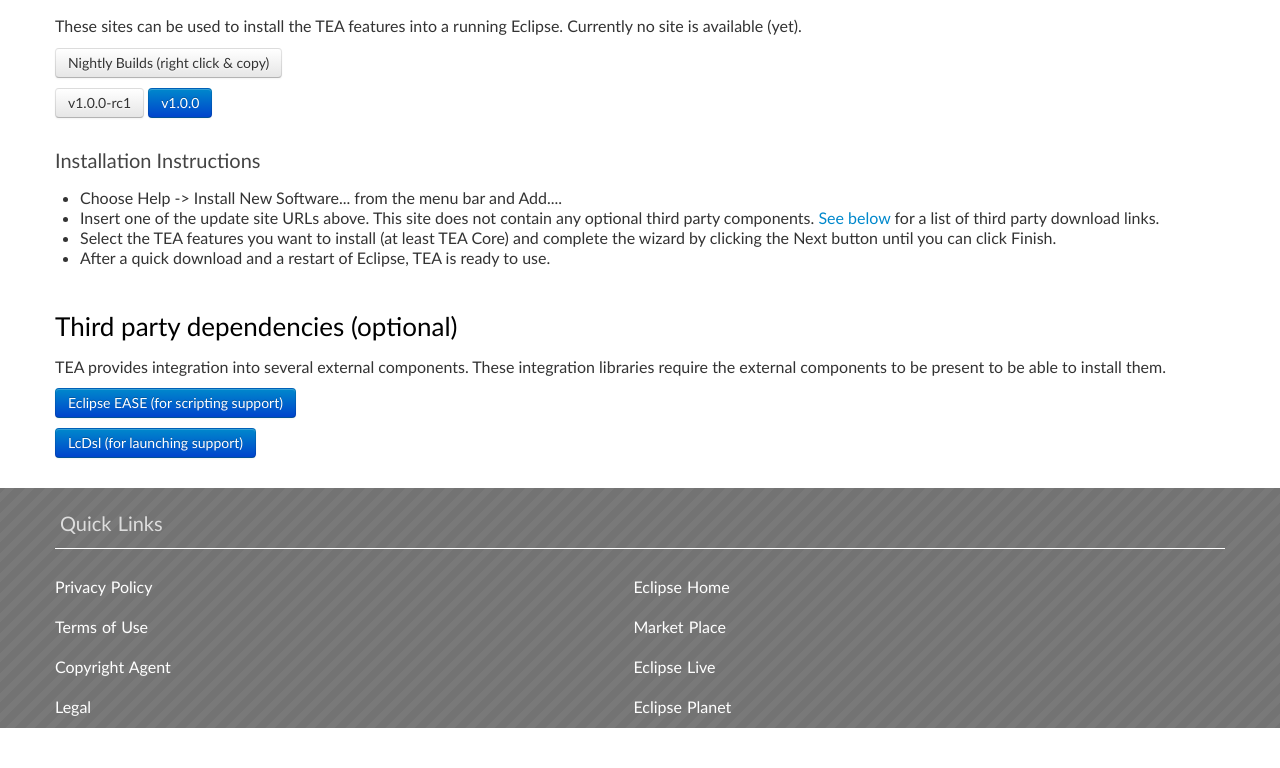
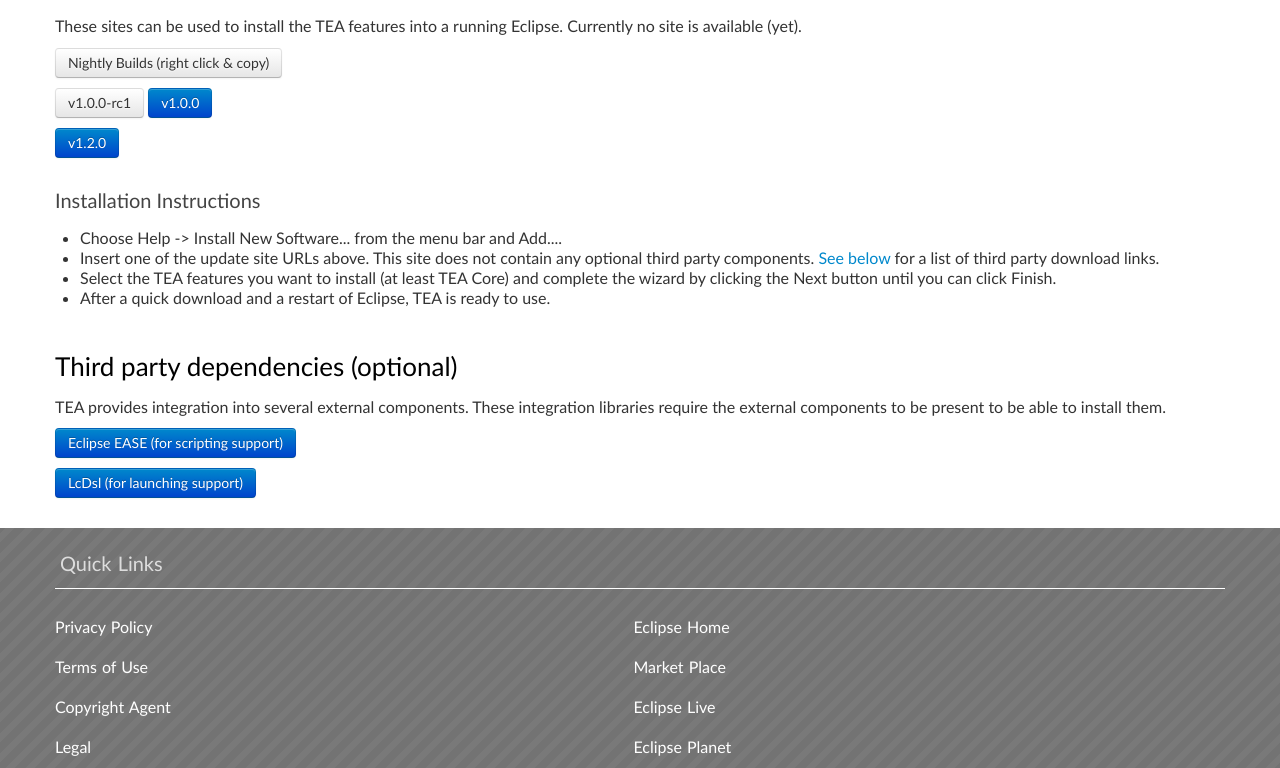
Before and after one commit to eclipse-tea/tea-website, a PHP site: page /download.php in a window 1280 px wide. Shown: the part 224-992 px from the top of the page. Before the commit the page ends 952 px from the top, so only its background shows below. Run offline with PHP 8.4, Linux system fonts and the light colour scheme.

Commit message:
Add 1.2.0 download button

```diff
--- a/download.php
+++ b/download.php
@@ -24,6 +24,9 @@
 					<a href="http://download.eclipse.org/tea/1.0.0-rc1" class="has-popover btn btn-medium">v1.0.0-rc1</a>
 					<a href="http://download.eclipse.org/tea/1.0.0" class="has-popover btn btn-primary btn-medium">v1.0.0</a>
 				</p>
+                <p>
+					<a href="http://download.eclipse.org/tea/1.2.0" class="has-popover btn btn-primary btn-medium">v1.2.0</a>
+                </p>
 				<h3>Installation Instructions</h3>
 				<ul>
 					<li>Choose <e>Help -&gt; Install New Software...</e> from the menu bar and <e>Add...</e>.</li>
```
